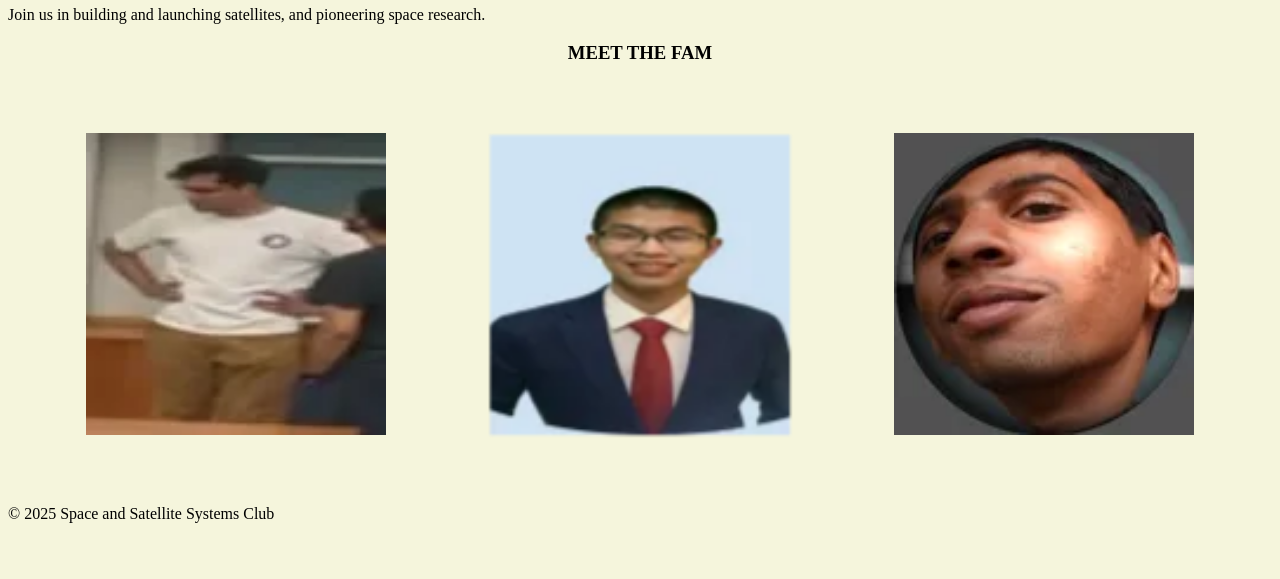
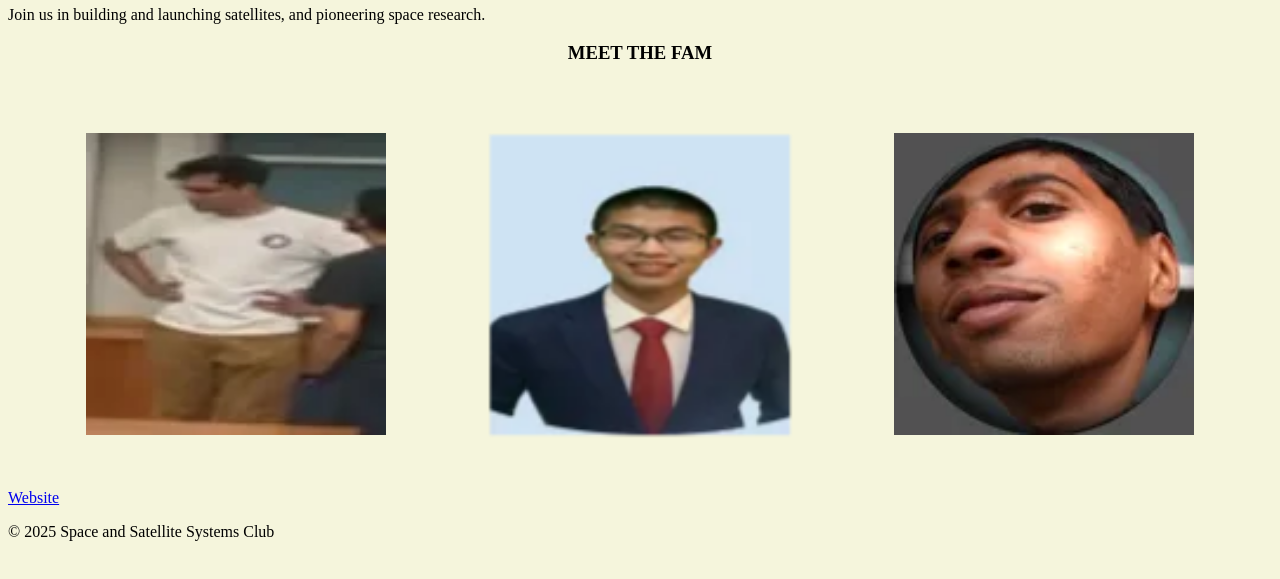
Before and after one commit to Space-and-Satellite-Systems-UC-Davis/SSS-Website, a website: page index.html in a window 1280 px wide. Shown: the part 177-756 px from the top of the page. Drawn offline with nearby package versions, Linux system fonts and the light colour scheme.

Commit message:
Add link to website repo

```diff
--- a/index.html
+++ b/index.html
@@ -17,6 +17,7 @@ img {padding: 50px;}
 	height:90px;
 }
 </style>
+
 <head>
     <meta charset="UTF-8">
     <meta name="viewport" content="width=device-width, initial-scale=1.0">
@@ -52,7 +53,9 @@ img {padding: 50px;}
 				<img src="images/wideaaron.jpg" alt="Yuvraj but huge"	width="300" class="animate__animated animate__rubberBand">
 				<img src="images/kuball.jpg" alt="Yuvraj but huge"	width="300" class="animate__animated animate__rotateIn">
 			</div>
-
+			<div>
+				<a href="https://github.com/Space-and-Satellite-Systems-UC-Davis/SSS-Website">Website</a>
+			</div>
         </section>
     </main>
     <footer>
```
